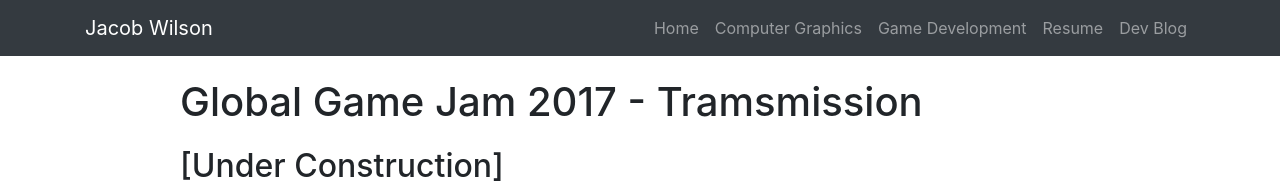
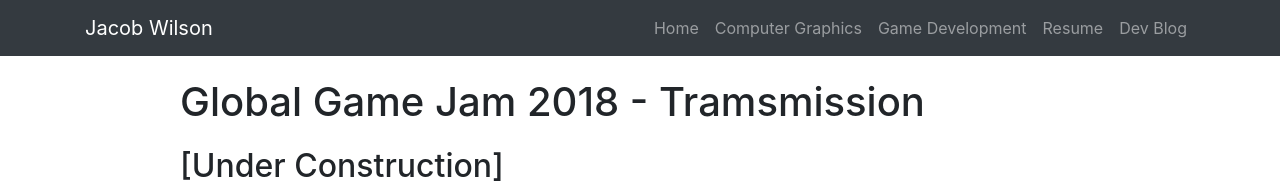
Before and after one commit to jacwilso/jacwilso.github.io, a plain HTML site: page GameDevelopment/ggj18_tramsmission_01-28-18.html in a window 1280 px wide. Shown: the top 183 px of the page. Drawn offline with Linux system fonts and the light colour scheme.

Commit message:
ggj year change oops

```diff
--- a/GameDevelopment/ggj18_tramsmission_01-28-18.html
+++ b/GameDevelopment/ggj18_tramsmission_01-28-18.html
@@ -33,7 +33,7 @@
         <div class="col-lg-10 col-center">
 
           <!-- Title -->
-          <h1 class="mt-4">Global Game Jam 2017 - Tramsmission</h1>
+          <h1 class="mt-4">Global Game Jam 2018 - Tramsmission</h1>
           <h2 class="mt-4">[Under Construction]</h2>
 
           <hr>
```
